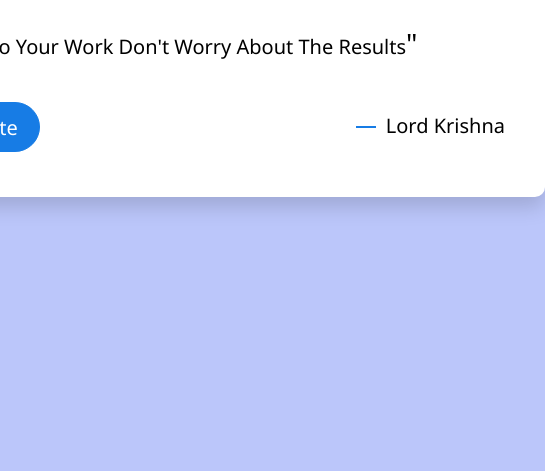
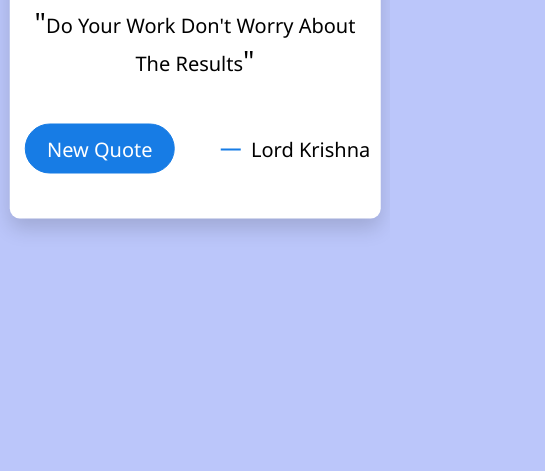
Before and after one commit to abhishek36/Quoteapp, a plain HTML site: page index.html in a window 390 px wide. Shown: the part 373-844 px from the top of the page, 545 px wide, since content can reach past the window. Drawn offline with Linux system fonts and the light colour scheme.

Commit message:
some changes

```diff
--- a/index.html
+++ b/index.html
@@ -16,9 +16,9 @@
       <div class="quote-box">
         <h2>Quote of the day</h2>
         <blockquote>do your work don't worry about the results</blockquote>
-        <span>lord krishna</span>
-        <div>
+        <div class="btn">
           <button>new quote</button>
+          <span>lord krishna</span>
         </div>
       </div>
     </div>
--- a/style.css
+++ b/style.css
@@ -13,7 +13,7 @@ body {
   height: 100vh;
 }
 
-.container{
+.container {
   width: 100%;
   height: 100%;
   background-size: cover;
@@ -22,7 +22,7 @@ body {
 
 .quote-box {
   background-color: white;
-  width: 700px;
+  width: 767px;
   position: absolute;
   top: 50%;
   left: 50%;
@@ -51,6 +51,12 @@ body {
   transform: translateX(-50%);
 }
 
+.btn {
+  display: flex;
+  align-items: center;
+  justify-content: space-between;
+}
+
 blockquote {
   margin-bottom: 40px;
 }
@@ -62,9 +68,6 @@ blockquote::after {
 }
 
 .quote-box span {
-  display: block;
-  float: right;
-  margin-top: 10px;
   position: relative;
 }
 
@@ -91,3 +94,10 @@ blockquote::after {
   margin: 5px;
   cursor: pointer;
 }
+
+@media (max-width:768px) {
+  .quote-box {
+    max-width: 95%;
+    padding-inline: 10px;
+  }
+}
```
